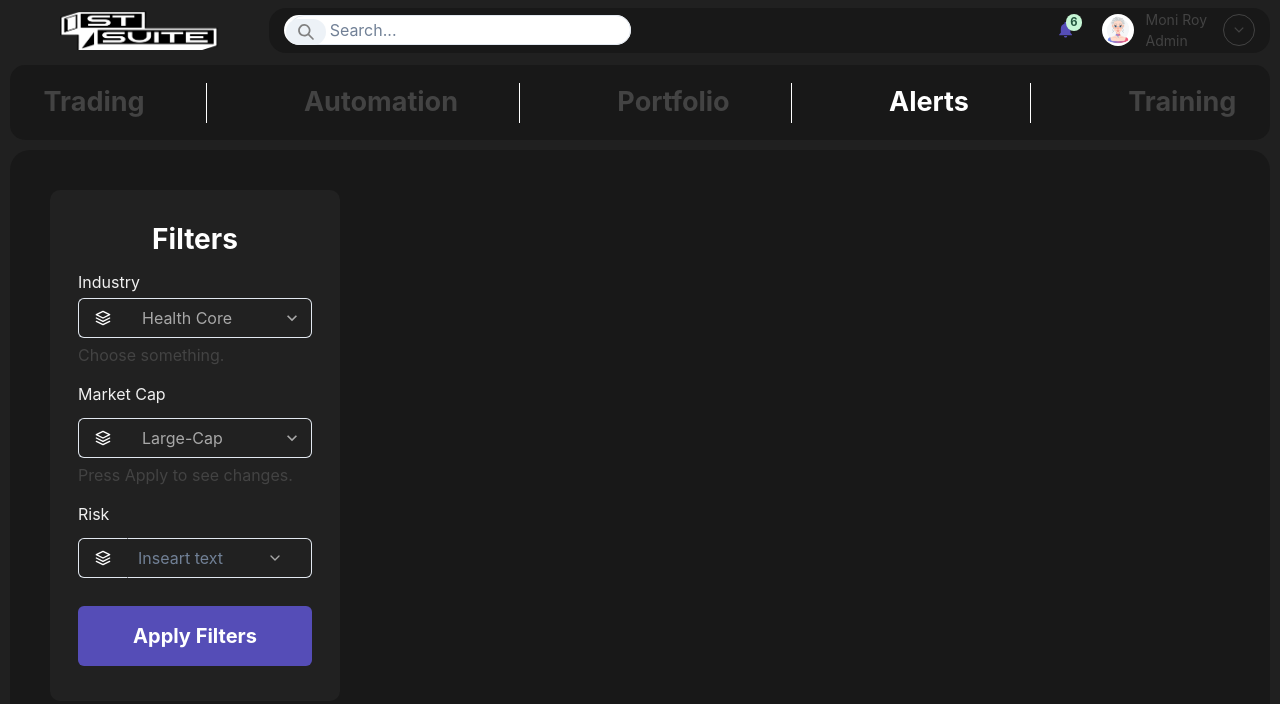
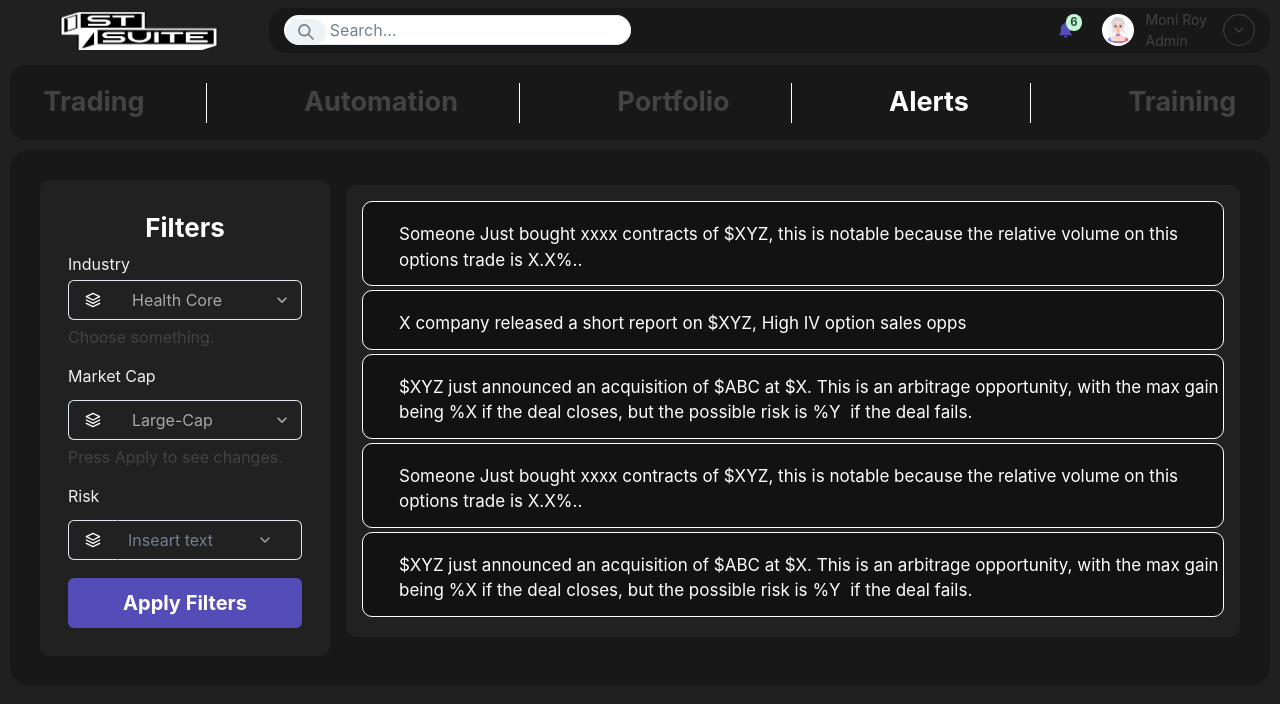
Before and after one commit to MahmoudAliKhider/Dashboard-Alerts, a React (Create React App) app: page / in a window 1280 px wide. Shown: the top 704 px of the page. Built offline with nearby package versions, Linux system fonts and the light colour scheme.

Commit message:
Alert messages

```diff
--- a/src/components/Alert/Alert.js
+++ b/src/components/Alert/Alert.js
@@ -1,21 +1,25 @@
 import { Box, Flex } from '@chakra-ui/react'
 import React from 'react'
 import Filter from './Filter'
+import AlertMessage from './AlertMessage'
 
 const Alert = () => {
     return (
         <Flex
             marginTop="10px"
             bg="#181818"
-            padding="40px"
+            padding="30px"
             borderRadius="20px"
+            direction={{base:"column", md:"row"}}
         >
-            <Box>
+            <Box >
                 <Filter />
             </Box>
             <Box
+                width="80%"
+                ml="4"
             >
-
+                <AlertMessage />
             </Box>
         </Flex>
 
--- /dev/null
+++ b/src/components/Alert/AlertMessage.js
@@ -0,0 +1,120 @@
+import React, { useState } from 'react';
+import { Box, Text, Flex, Icon } from '@chakra-ui/react';
+import { AiOutlineBorder } from 'react-icons/ai';
+import { BsFileEarmarkText } from "react-icons/bs";
+import { FaDollarSign } from 'react-icons/fa';
+import { VscGraph } from "react-icons/vsc";
+import { BiCoinStack } from "react-icons/bi";
+
+const AlertMessage = () => {
+    const [expandedAlert, setExpandedAlert] = useState(null);
+
+    const alerts = [
+        {
+            id: 1, content: 'Someone Just bought xxxx contracts of $XYZ, this is notable because the relative volume on this options trade is X.X%..',
+            keywords: [
+                { word: '$TSLA', icon: <Icon as={FaDollarSign} boxSize={6} /> },
+                { word: '200Contracts', icon: <Icon as={BsFileEarmarkText} boxSize={6} /> },
+                { word: '12.4%', icon: <Icon as={VscGraph} boxSize={6} /> },
+                { word: 'high risk', icon: <Icon as={BiCoinStack} boxSize={6} /> },
+            ]
+        },
+        {
+            id: 2, content: 'X company released a short report on $XYZ, High IV option sales opps',
+            keywords: [
+                { word: '$TSLA', icon: <Icon as={FaDollarSign} boxSize={6} /> },
+                { word: '200Contracts', icon: <Icon as={BsFileEarmarkText} boxSize={6} /> },
+                { word: '12.4%', icon: <Icon as={VscGraph} boxSize={6} /> },
+                { word: 'high risk', icon: <Icon as={BiCoinStack} boxSize={6} /> },
+            ]
+        },
+
+        {
+            id: 3, content: '$XYZ just announced an acquisition of $ABC at $X. This is an arbitrage opportunity, with the max gain being %X if the deal closes, but the possible risk is %Y  if the deal fails.',
+            keywords: [
+                { word: '$TSLA', icon: <Icon as={FaDollarSign} boxSize={6} /> },
+                { word: '200Contracts', icon: <Icon as={BsFileEarmarkText} boxSize={6} /> },
+                { word: '12.4%', icon: <Icon as={VscGraph} boxSize={6} /> },
+                { word: 'high risk', icon: <Icon as={BiCoinStack} boxSize={6} /> },
+            ]
+        },
+
+        {
+            id: 4, content: 'Someone Just bought xxxx contracts of $XYZ, this is notable because the relative volume on this options trade is X.X%..',
+            keywords: [
+                { word: '$TSLA', icon: <Icon as={FaDollarSign} boxSize={6} /> },
+                { word: '200Contracts', icon: <Icon as={BsFileEarmarkText} boxSize={6} /> },
+                { word: '12.4%', icon: <Icon as={VscGraph} boxSize={6} /> },
+                { word: 'high risk', icon: <Icon as={BiCoinStack} boxSize={6} /> },
+            ]
+        },
+        {
+            id: 5, content: '$XYZ just announced an acquisition of $ABC at $X. This is an arbitrage opportunity, with the max gain being %X if the deal closes, but the possible risk is %Y  if the deal fails.',
+            keywords: [
+                { word: '$TSLA', icon: <Icon as={FaDollarSign} boxSize={6} /> },
+                { word: '200Contracts', icon: <Icon as={BsFileEarmarkText} boxSize={6} /> },
+                { word: '12.4%', icon: <Icon as={VscGraph} boxSize={6} /> },
+                { word: 'high risk', icon: <Icon as={BiCoinStack} boxSize={6} /> },
+            ]
+        },
+
+    ];
+
+    const handleAlertClick = (id) => {
+        setExpandedAlert((prev) => (prev === id ? null : id));
+    };
+
+    return (
+        <Box p="4" bg="#212121" borderRadius="10px" color="white" width={{base:"380px", md:"100%"}} mt={{base:"5px" }}>
+            {alerts.map((alert) => (
+                <Flex
+                    key={alert.id}
+                    direction="column"
+                    pt="3"
+                    pb="3"
+                    mb="1"
+                    borderRadius="10px"
+                    overflow="hidden"
+                    bgGradient={expandedAlert === alert.id ? 'linear(to-r, #212123, #31364F)' : '#212121'}
+                    _hover={{ cursor: 'pointer' }}
+                    onClick={() => handleAlertClick(alert.id)}
+                    border="1px solid white"
+                    backgroundColor="#121213"
+                    // #121213
+                >
+                    <Flex
+                        justify="space-around"
+                        width="100%"
+                        direction={{ base: 'column', md: 'row' }}
+                        align={{ base: 'initial', md: 'center' }}
+                        textAlign={{ base: 'center', md: 'initial' }}
+                    >
+
+                        {expandedAlert === alert.id &&
+                            alert.keywords.map((keyword, index) => (
+                                <Flex
+                                    key={index}
+                                    align="center"
+                                    pl={index === alert.keywords.length - 1 ? '0' : '7'}
+                                    flex="1"
+                                    mr={index < alert.keywords.length - 1 ? '10' : '0'}
+                                    borderRight={index < alert.keywords.length - 1 ? '1px solid white' : '0'}
+                                >
+                                    {keyword.icon}
+                                    <Text ml="3" >{keyword.word}</Text>
+                                </Flex>
+                            ))
+                        }
+                    </Flex>
+
+                    <Box>
+                        <Text ml={{ base: '0', md: '9' }} mt="2" fontSize={{ base: '14px', md: '17px' }}>{alert.content}</Text>
+                    </Box>
+
+                </Flex>
+            ))}
+        </Box>
+    );
+}
+
+export default AlertMessage
--- a/src/components/Alert/Filter.js
+++ b/src/components/Alert/Filter.js
@@ -34,9 +34,9 @@ const Filter = () => {
 
 
     return (
-        <Box p="7" bg="#212121" borderRadius="10px" color="white" width="290px">
+        <Box p="7" bg="#212121" borderRadius="10px" color="white" width={{base:"390px",md:"290px"}}>
 
-            <Text fontSize="28px" fontWeight="bold" textAlign="center" mb="10px">
+            <Text fontSize="26px" fontWeight="bold" textAlign="center" mb="5px">
                 Filters
             </Text>
 
@@ -162,8 +162,8 @@ const Filter = () => {
                 )}
             </Flex>
 
-            <Flex mt="20px" mb="7px">
-                <Button bg='#554DB7' size='md' width="100%" color="white" height="60px" fontSize="20px" fontWeight="bold" textAlign="center">
+            <Flex mt="10px" >
+                <Button bg='#554DB7' size='md' width="100%" color="white" height="50px" fontSize="20px" fontWeight="bold" textAlign="center">
                     Apply Filters
                 </Button>
             </Flex>
```
